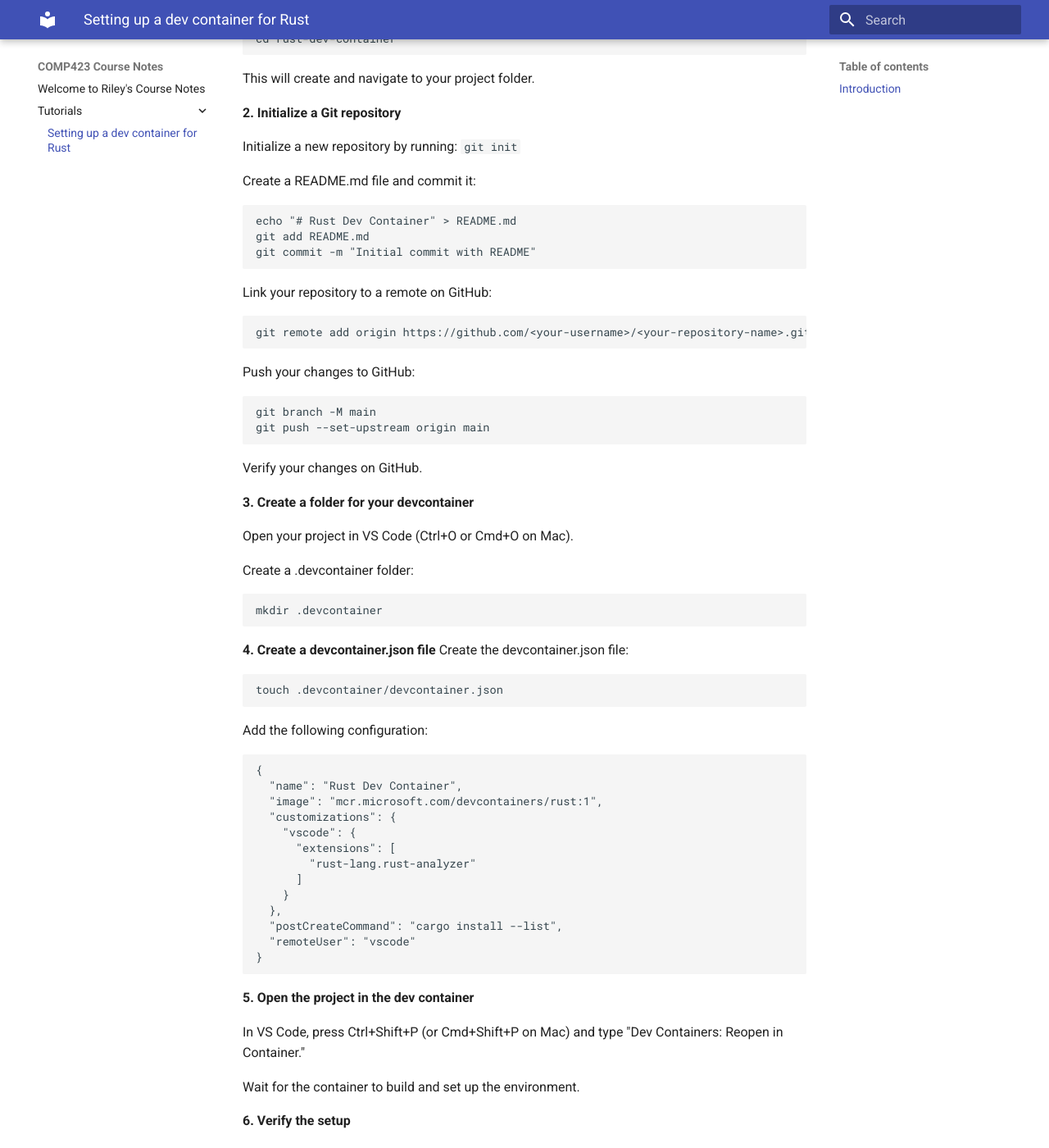
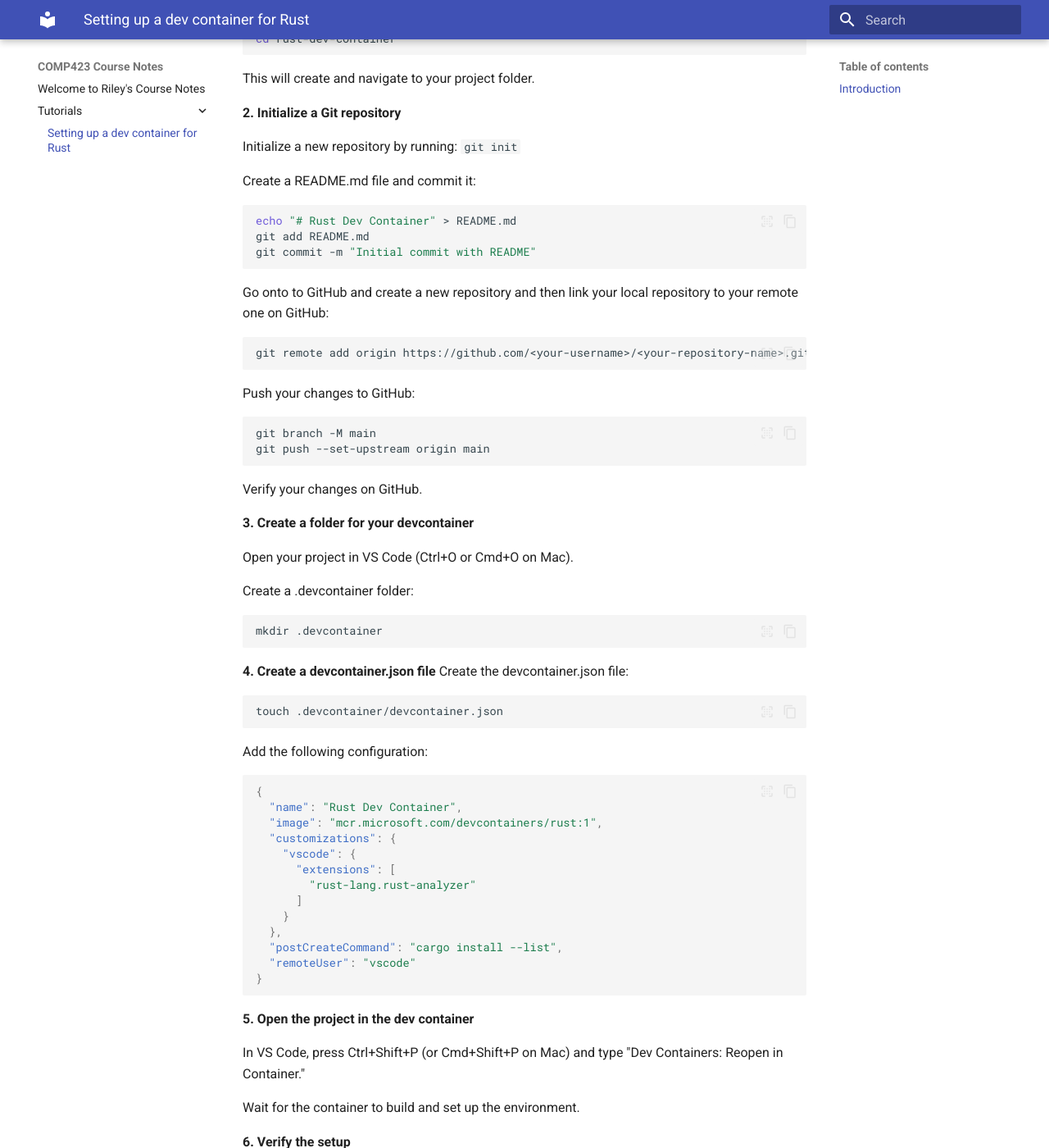
Before and after one commit to rileywar/comp423-course-notes, an MkDocs documentation site: the page built from docs/tutorials/rust-setup.md, in a window 1280 px wide and 1400 px high, scrolled down 806 px. Shown: the whole window at 82% size. Built offline with MkDocs 1.6.1 and Material for MkDocs 9.7.7, drawn with Linux system fonts in a browser that asks for light colours; some of the changed text lies outside the part shown.

Commit message:
Add styling extentions to mkdocs and applied them

````diff
--- a/docs/tutorials/rust-setup.md
+++ b/docs/tutorials/rust-setup.md
@@ -42,8 +42,8 @@
 git add README.md
 git commit -m "Initial commit with README"
 ```
-
-Link your repository to a remote on GitHub:
+Go onto to GitHub and create a new repository and then
+link your local repository to your remote one on GitHub:
 ```bash
 git remote add origin https://github.com/<your-username>/<your-repository-name>.git
 ```
@@ -152,11 +152,11 @@
 Hello COMP423
 ```
 
-**Explanation of Commands**
+!!! note "Explanation of Commands"
+    ```cargo build```: Compiles the project into an executable binary for later use. Similar to gcc -o in C programming.
+    ```cargo run```: Compiles and immediately runs the program, ideal for quick testing.
 
-```cargo build```: Compiles the project into an executable binary for later use. Similar to gcc -o in C programming.
 
-```cargo run```: Compiles and immediately runs the program, ideal for quick testing.
 #
 ##Conclusion##
 
--- a/mkdocs.yml
+++ b/mkdocs.yml
@@ -1,3 +1,23 @@
 site_name: COMP423 Course Notes
 theme:
   name: material
+  features:
+    - content.code.select
+    - content.code.copy
+    - content.code.annotate
+  icon:
+    admonition:
+    note: octicons/tag-16
+    question: octicons/question-16
+
+markdown_extensions:
+  - pymdownx.highlight:
+      anchor_linenums: true
+      line_spans: __span
+      pygments_lang_class: true
+  - pymdownx.inlinehilite
+  - pymdownx.snippets
+  - pymdownx.superfences
+  - admonition
+  - pymdownx.details
+  - pymdownx.superfences
````
